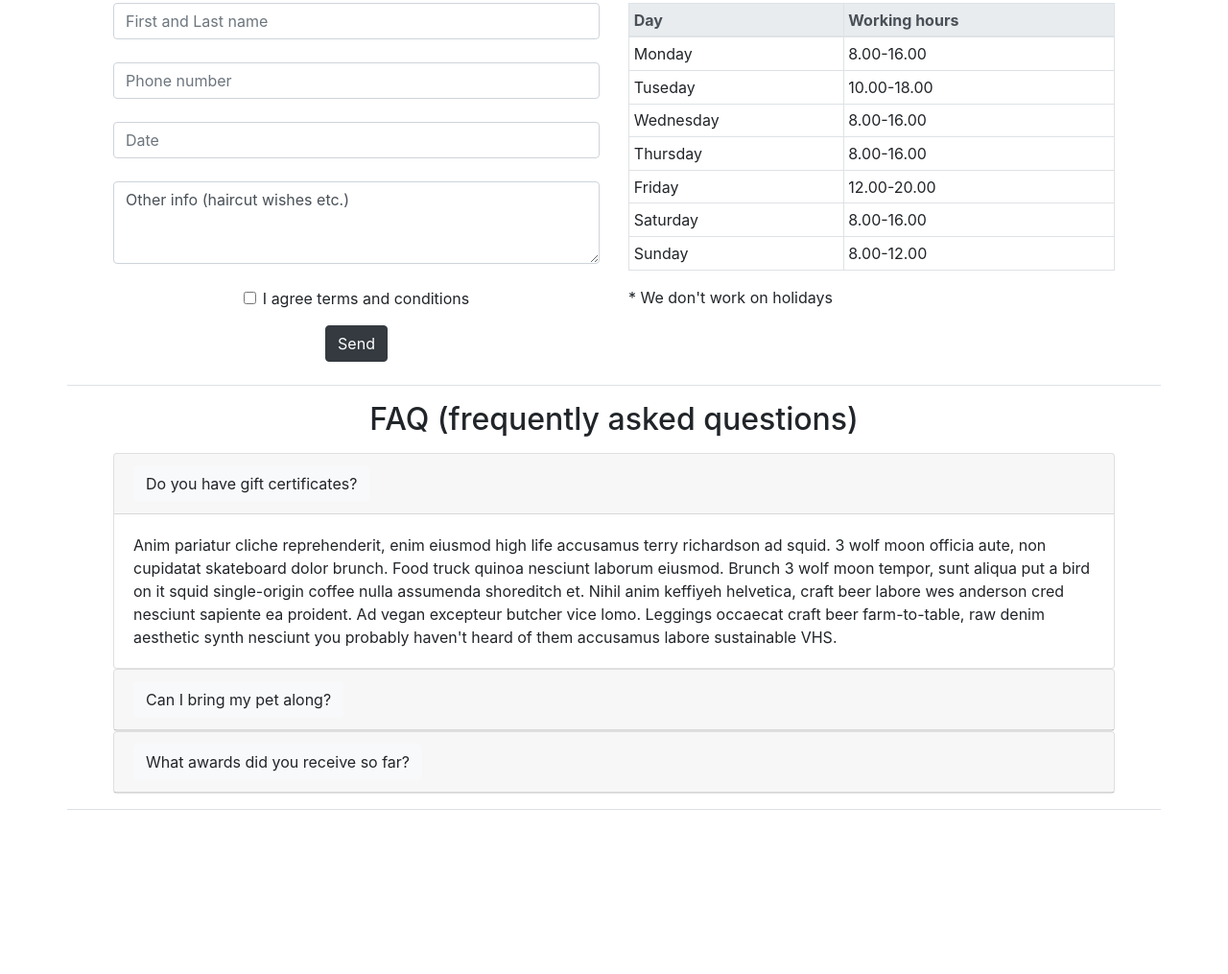
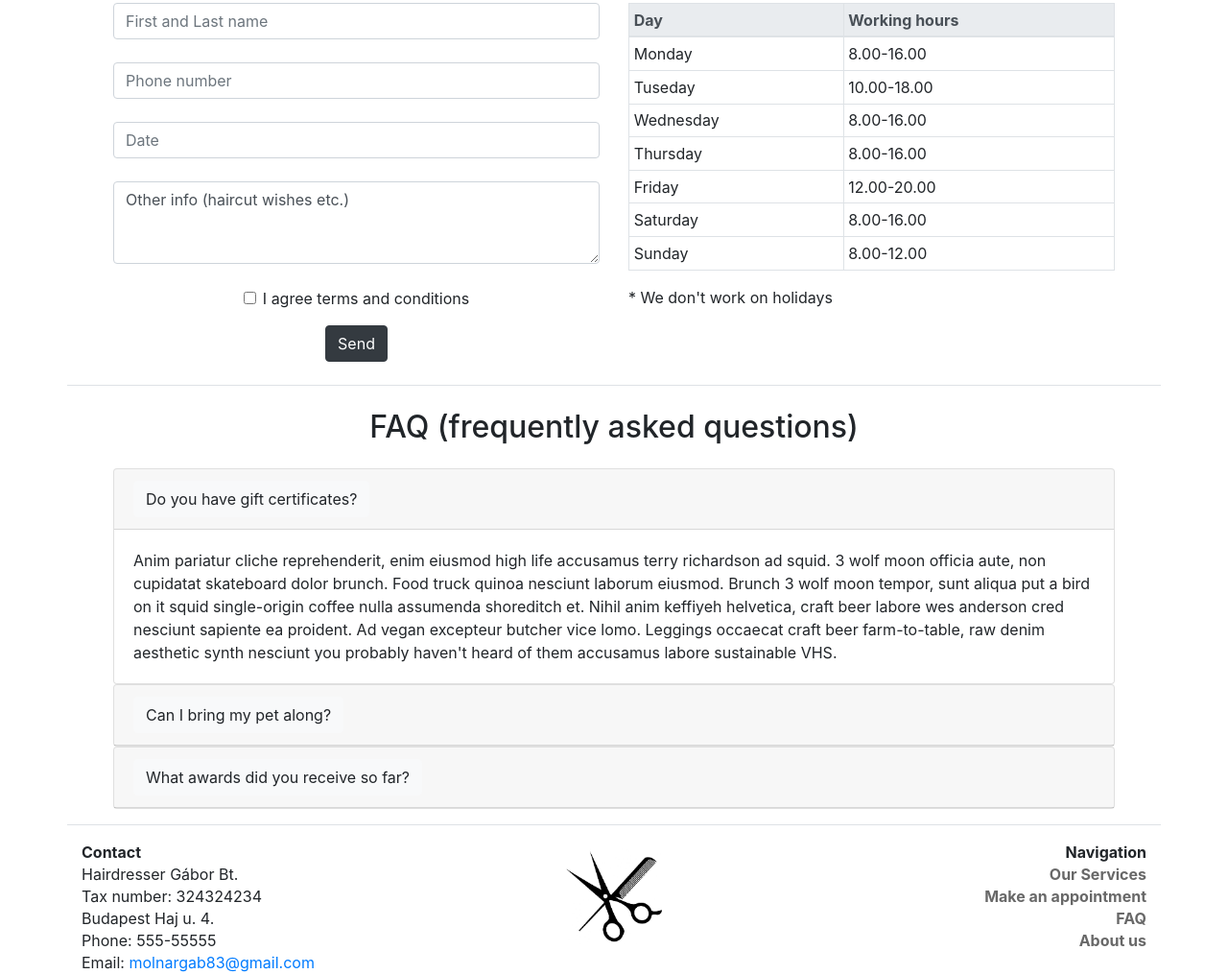
Before and after one commit to molnargabor007/bootstrap_practice, a plain HTML site: page index.html in a window 1280 px wide. Shown: the part 1327-2342 px from the top of the page at 96% size. Before the commit the page ends 2187 px from the top, so only its background shows below. Drawn offline with nearby package versions, Linux system fonts and the light colour scheme.

Commit message:
footer added

```diff
--- a/index.html
+++ b/index.html
@@ -4,7 +4,8 @@
     <meta charset="utf-8">
     <meta name="viewport" content="width=device-width, initial-scale=1, shrink-to-fit=no">
     <link rel="stylesheet" href="https://maxcdn.bootstrapcdn.com/bootstrap/4.0.0/css/bootstrap.min.css" integrity="sha384-Gn5384xqQ1aoWXA+058RXPxPg6fy4IWvTNh0E263XmFcJlSAwiGgFAW/dAiS6JXm" crossorigin="anonymous">
-    <title>Hairdresser Hans</title>
+    <title>Hairdresser Gábor</title>
+    <link rel="shortcut icon" href="img/scissors-and-comb.jpg">
   </head>
   <body>
 
@@ -13,7 +14,7 @@
       <nav class="navbar navbar-expand-lg navbar-light bg-white fixed-top border-bottom py-2">
         <a class="navbar-brand" href="#">
         <img src="img/scissors-and-comb.jpg" width="30" height="30" class="d-inline-block align-top" alt="logo">
-        Hairdresser Hans
+        Hairdresser Gábor
         </a>
         <button class="navbar-toggler" type="button" data-toggle="collapse" data-target="#navbarNav" aria-controls="navbarNav" aria-expanded="false" aria-label="Toggle navigation">
         <span class="navbar-toggler-icon"></span>
@@ -181,7 +182,7 @@
 <!--accordion-->
 
 <div id="faq" class="container px-md-5 my-3 pb-3 border-bottom">
-  <h2 class="my-3 text-center">FAQ (frequently asked questions)</h2>
+  <h2 class="my-4 text-center">FAQ (frequently asked questions)</h2>
   <div id="accordion">
       <div class="card">
         <div class="card-header" id="gift">
@@ -230,6 +231,40 @@
 </div>
 </div>
 
+<!--footer-->
+
+<div class="container justify-content-around">
+  <div class="row justify-content-around">
+
+    <div class="col-4">
+      <ul class="list-group list-group-flush">
+        <li class="list-group-item p-0 border-0"><strong>Contact</strong></li>
+        <li class="list-group-item p-0 border-0">Hairdresser Gábor Bt.</li>
+        <li class="list-group-item p-0 border-0">Tax number: 324324234</li>
+        <li class="list-group-item p-0 border-0">Budapest Haj u. 4.</li>
+        <li class="list-group-item p-0 border-0">Phone: 555-55555</li>
+        <li class="list-group-item p-0 border-0">Email: <a href="mailto:molnargab83@gmail.com">molnargab83@gmail.com</a></li>
+      </ul>
+    </div>
+
+    <div class="col-4">
+      <img src="img/scissors-and-comb.jpg" class="mx-auto mt-2 d-block" width="100" height="100" alt="logo">
+    </div>
+
+    <div class="col-4">
+      <ul class="list-group list-group-flush text-right">
+        <li class="list-group-item p-0 border-0"><strong>Navigation</strong></li>
+        <li class="list-group-item p-0 border-0 alert alert-light"> <a class="alert-link" href="#service">Our Services</a></li>
+        <li class="list-group-item p-0 border-0 alert alert-light"><a class="alert-link" href="#appointment">Make an appointment</a></li>
+        <li class="list-group-item p-0 border-0 alert alert-light"><a class="alert-link" href="#faq">FAQ</a></li>
+        <li class="list-group-item p-0 border-0 alert alert-light"><a class="alert-link" href="#">About us</a></li>
+      </ul>
+
+    </div>
+
+  </div>
+</div>
+
 
 
     <script src="https://code.jquery.com/jquery-3.2.1.slim.min.js" integrity="sha384-KJ3o2DKtIkvYIK3UENzmM7KCkRr/rE9/Qpg6aAZGJwFDMVNA/GpGFF93hXpG5KkN" crossorigin="anonymous"></script>
```
